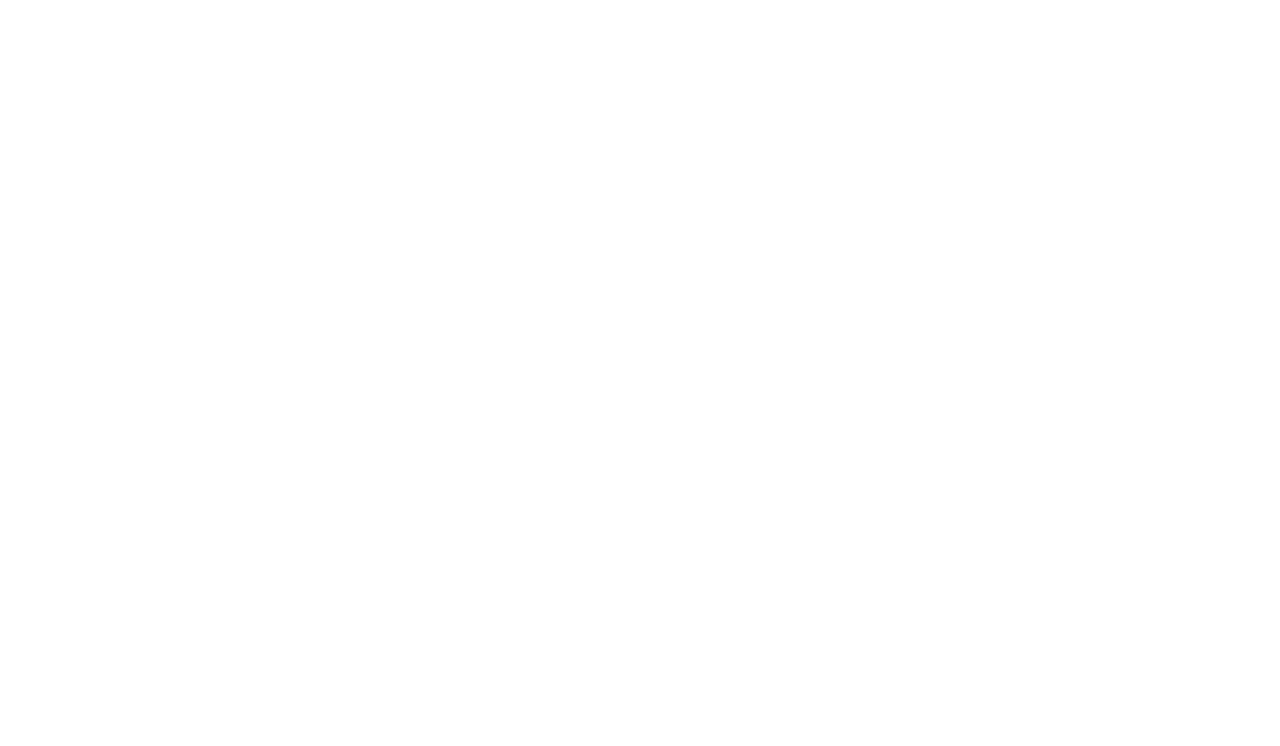
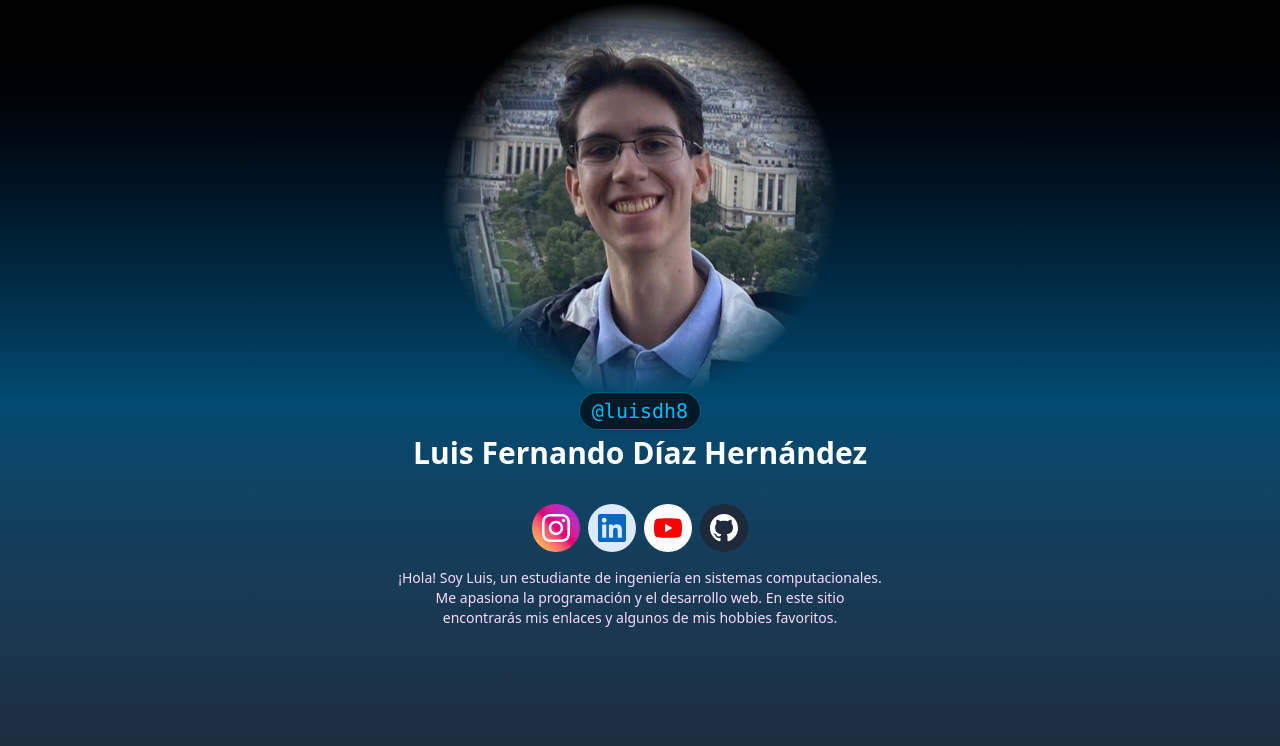
Before and after one commit to luisdh8/first-tailwind-app, a website: page index.html in a window 1280 px wide. Drawn offline with Linux system fonts and the light colour scheme.

Commit message:
Before BentoGrid

```diff
--- a/index.html
+++ b/index.html
@@ -1,11 +1,82 @@
 <!DOCTYPE html>
 <html lang="en">
-<head>
-    <meta charset="UTF-8">
-    <meta name="viewport" content="width=device-width, initial-scale=1.0">
-    <title>Document</title>
-</head>
-<body>
+	<head>
+		<meta charset="UTF-8" />
+		<meta name="viewport" content="width=device-width, initial-scale=1.0" />
+		<title>Luis.links - Enlaces de Luis y hobbies</title>
+		<link rel="stylesheet" href="./assets/output.css" />
+	</head>
+	<body
+		class="max-w-xl mx-auto min-h-dvh bg-gradient-to-b from-black via-sky-900 to-gray-800">
+		<header class="text-white flex flex-col items-center justify-center">
+			<img
+				alt="Luis Diaz"
+				src="./assets/profilePic.jpg"
+				class="h-[50vh] object-cover mask-radial-at-center mask-radial-from-50% mask-radial-to-70%" />
+			<header
+				class="flex flex-col justify-center items-center mb-8 -mt-2 z-10">
+				<span
+					class="text-sky-400 text-xl font-mono px-3 py-1 border border-sky-500/50 rounded-full shadow-sm flex items-center justify-center bg-black/65 cursor-crosshair">
+					@luisdh8
+				</span>
+				<h1 class="text-3xl font-extrabold leading-tight mt-1">
+					Luis Fernando Díaz Hernández
+				</h1>
+			</header>
+			<section class="flex gap-2 justify-center">
+				<a
+					class="social-button bg-gradient-to-tr from-yellow-300 via-pink-600 to-purple-600"
+					href="https://www.instagram.com/luis.dh8"
+					target="_blank"
+					arial-label="Instagram"
+					title="Ir a Instagram de Luis Diaz">
+					<svg width="28" height="28">
+						<use xlink:href="./assets/sprite.svg#instagram" />
+					</svg>
+				</a>
 
-</body>
+				<a
+					class="bg-blue-100 social-button"
+					href="https://www.linkedin.com/in/luis-diaz-herrera"
+					target="_blank"
+					arial-label="LinkedIn"
+					title="Ir a LinkedIn de Luis Diaz">
+					<svg width="28" height="28">
+						<use xlink:href="./assets/sprite.svg#linkedin" />
+					</svg>
+				</a>
+
+				<a
+					class="bg-white social-button"
+					href="https://www.youtube.com/channel/UC_your_channel_id"
+					target="_blank"
+					arial-label="YouTube"
+					title="Ir a YouTube de Luis Diaz">
+					<svg width="28" height="28">
+						<use xlink:href="./assets/sprite.svg#youtube" />
+					</svg>
+				</a>
+				<a
+					class="bg-gray-800 text-white social-button"
+					href="https://github.com/luis-dh8"
+					target="_blank"
+					arial-label="GitHub"
+					title="Ir a GitHub de Luis Diaz">
+					<svg width="28" height="28">
+						<use xlink:href="./assets/sprite.svg#github" />
+					</svg>
+				</a>
+			</section>
+
+			<p class="text-luis-lol text-center mt-4 text-sm px-4 text-balance">
+				¡Hola! Soy Luis, un estudiante de ingeniería en sistemas
+				computacionales. Me apasiona la programación y el desarrollo web.
+				En este sitio encontrarás mis enlaces y algunos de mis hobbies
+				favoritos.
+			</p>
+			<main>
+
+			</main>
+		</header>
+	</body>
 </html>
--- /dev/null
+++ b/input.css
@@ -0,0 +1,16 @@
+@import "tailwindcss";
+
+@theme {
+	/* Colores */
+	--color-primary: #09f;
+	--color-primary-light: #ceecff;
+	--color-primary-dark: rgb(0, 22, 83);
+	--color-luis-lol: #f8dbff;
+
+	/* Breakpoints */
+	--breakpoint-xs: 350px;
+}
+
+.social-button {
+	@apply p-2 size-10 xs:size-12 flex items-center justify-center rounded-full hover:scale-110 transition-transform;
+}
```
Also changed, not shown: package.json (added, +24 -0 lines), assets/output.css (added), assets/profilePic.jpg (added), assets/sprite.svg (added), tailwind.config.js (added), 1 other file.
